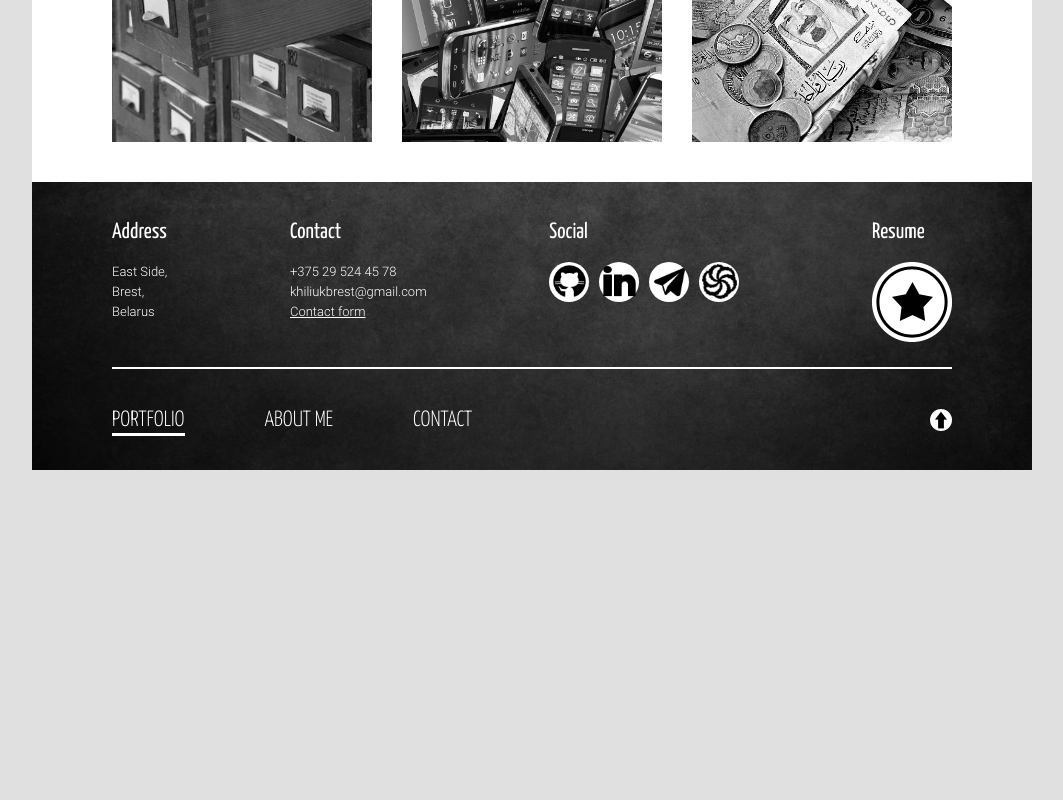
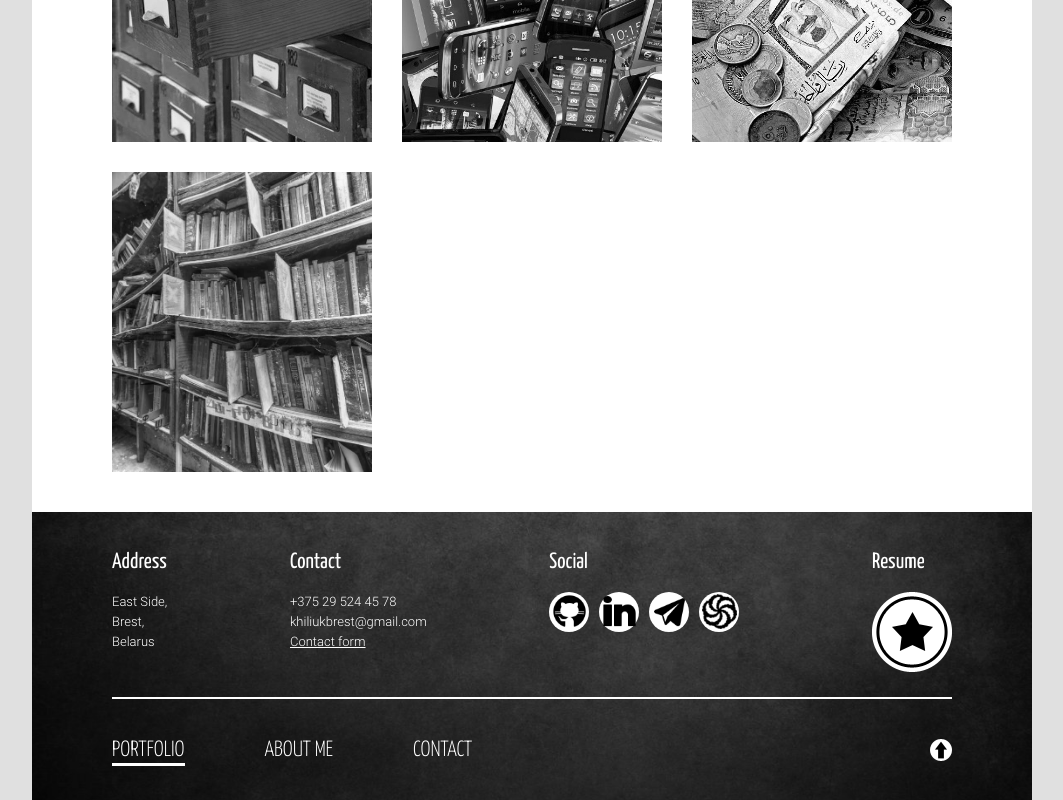
Before and after one commit to DmitryKhiliuk/portfolio-new-, a React (Create React App) app: page /#/ in a window 1280 px wide. Shown: the part 787-1587 px from the top of the page, without its empty margins (108-1171 px from the left). Before the commit the page ends 1257 px from the top, so only its background shows below. Built offline with nearby package versions, Linux system fonts and the light colour scheme; a web font is replaced by a local one.

Commit message:
add library project

```diff
--- a/src/Components/Portfolio/Portfolio.tsx
+++ b/src/Components/Portfolio/Portfolio.tsx
@@ -8,6 +8,7 @@ import bgSocial from '../../assets/img/social.png'
 import bgCards from '../../assets/img/cards.png'
 import bgShop from '../../assets/img/mobile.jpg'
 import bgCurrency from '../../assets/img/currency.jpg'
+import bgLibrary from '../../assets/img/libary.jpg'
 import {Title} from "../Title/Title";
 
 export const Portfolio = () => {
@@ -18,6 +19,7 @@ export const Portfolio = () => {
     const bgTrainingCards = {backgroundImage: `url(${bgCards})`}
     const bgMobileShop = {backgroundImage: `url(${bgShop})`}
     const bgCurrencyConverter = {backgroundImage: `url(${bgCurrency})`}
+    const bgLibraryClevertec = {backgroundImage: `url(${bgLibrary})`}
 
 
     return (
@@ -31,6 +33,7 @@ export const Portfolio = () => {
                     <Project background={bgTrainingCards} addressProject={'https://DmitryKhiliuk.github.io/cards'} addressCode={'https://github.com/DmitryKhiliuk/cards.git'} title={'Training Cards'} text={'Technologies: TypeScript, Redux, RestAPI, Redux-thunk, Material UI'}/>
                     <Project background={bgMobileShop} addressProject={'https://DmitryKhiliuk.github.io/shop'} addressCode={'https://github.com/DmitryKhiliuk/shop.git'} title={'Mobile Shop'} text={'Technologies: TypeScript, Redux Toolkit, RestAPI, Redux-thunk, Material UI, Unit Tests, Storybook'}/>
                     <Project background={bgCurrencyConverter} addressProject={'https://DmitryKhiliuk.github.io/currency-converter'} addressCode={'https://github.com/DmitryKhiliuk/currency-converter.git'} title={'Currency Converter'} text={'Technologies: TypeScript, Redux Toolkit, RestAPI, Redux-thunk, Ant Design, Unit Tests'}/>
+                    <Project background={bgLibraryClevertec} addressProject={'https://DmitryKhiliuk.github.io/library-clevertec'} addressCode={'https://github.com/DmitryKhiliuk/library-clevertec.git'} title={'Library'} text={'Technologies: TypeScript, Redux Toolkit, RestAPI, Redux-thunk, No UI Library, e2e tests Cypress'}/>
 
                 </div>
             </div>
```
Also changed, not shown: src/assets/img/libary.jpg (added).
